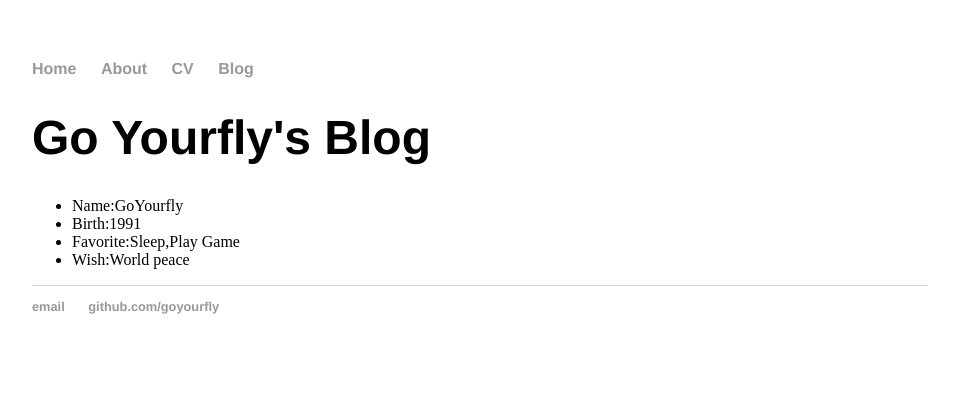
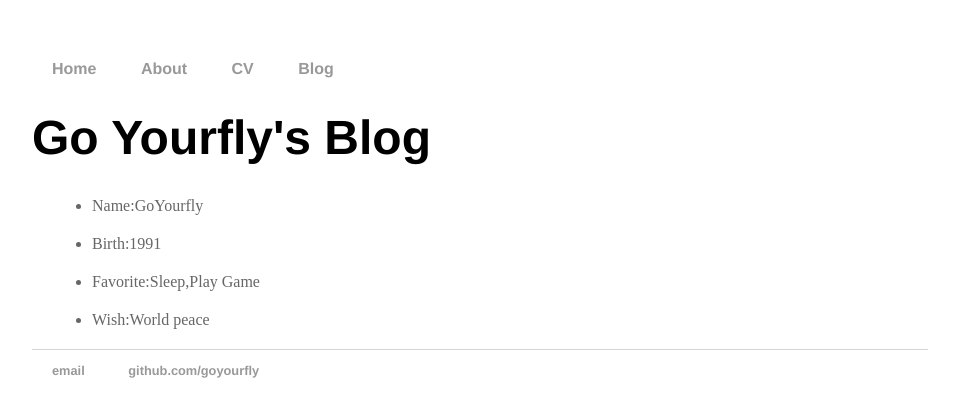
Before and after one commit to goyourfly/goyourfly.github.io, a Jekyll site: the page built from cv/index.html, in a window 1280 px wide. Shown: the top 417 px of the page, without its empty margins (160-1119 px from the left). Built offline with Jekyll 4.4.1, drawn with Linux system fonts in a browser that asks for light colours.

Commit message:
Update index.html

```diff
--- a/cv/index.html
+++ b/cv/index.html
@@ -2,6 +2,12 @@
 layout: default
 title: Go Yourfly's Blog
 ---
+<style>
+	li{
+		margin:20px;
+		color:#666;
+	}
+</style>
 	<h1>{{ page.title }}</h1>
 	<ul>
 		<li>Name:GoYourfly</li>
```
